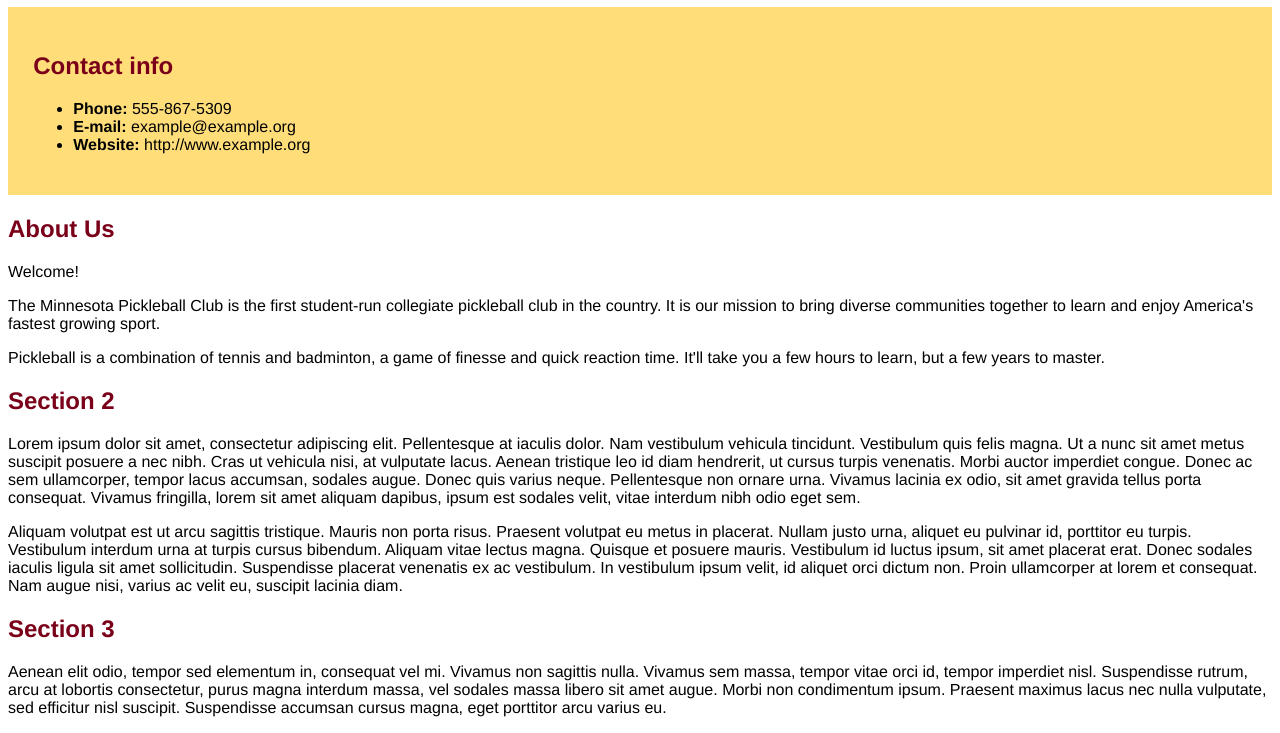
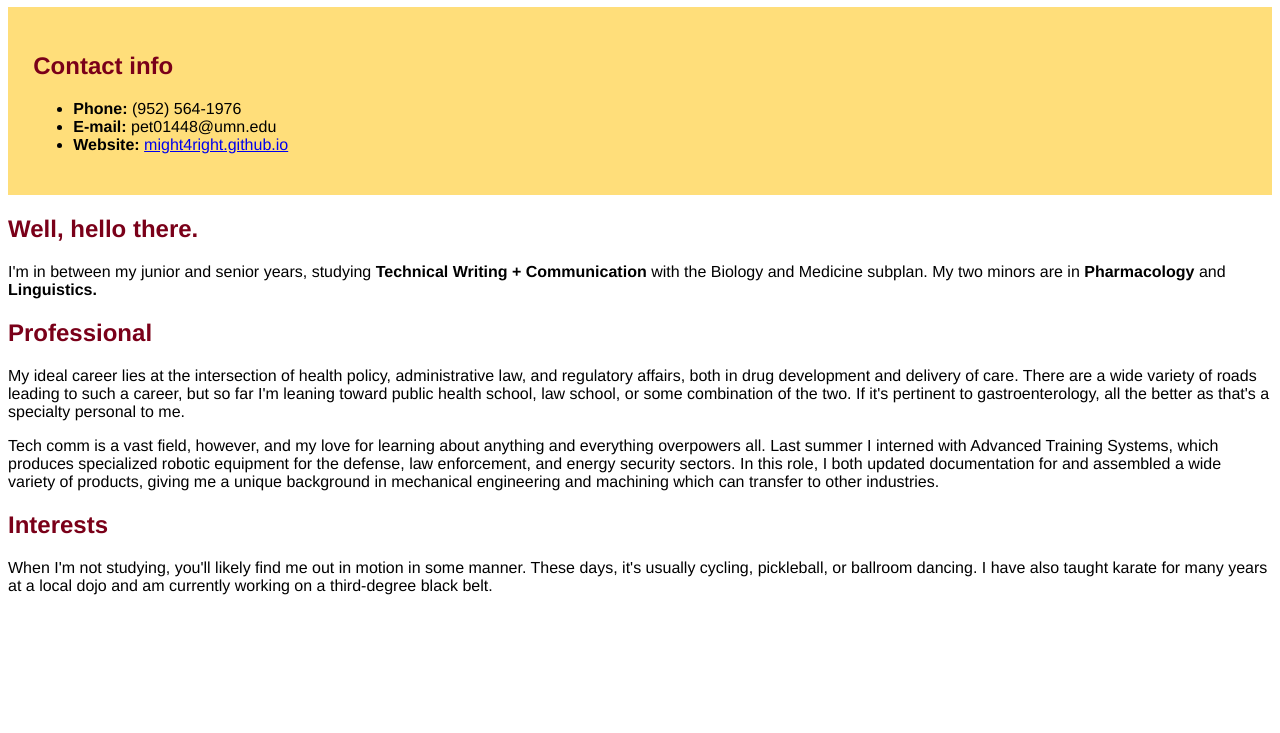
Before and after one commit to might4right/MN-Pickleball-Club, a plain HTML site: page index.html in a window 1280 px wide. Shown: the part 73-806 px from the top of the page. Drawn offline with Linux system fonts and the light colour scheme.

Commit message:
Update index.html

```diff
--- a/index.html
+++ b/index.html
@@ -1,39 +1,35 @@
 <!doctype html>
 <head>
-  <title>Homepage - University of Minnesota Pickleball Club</title>
+  <title>might4right</title>
   <link rel="stylesheet" type="text/css" href="styles.css">
 </head>
 
 <body>
 
-<h1>Minnesota Pickleball Club</h1>
+<h1>Max Peterson</h1>
 
 <div id="contact">
 <h2>Contact info</h2>
 <ul>
-  <li><strong>Phone:</strong> 555-867-5309</li>
-  <li><strong>E-mail:</strong> example@example.org</li>
-  <li><strong>Website:</strong> http://www.example.org</li>
+  <li><strong>Phone:</strong> (952) 564-1976</li>
+  <li><strong>E-mail:</strong> pet01448@umn.edu</li>
+  <li><strong>Website:</strong> <a href="might4right.github.io" title="the tip of tools">might4right.github.io</a></li>
 </ul>
 </div>
 
-<h2>About Us</h2>
+<h2>Well, hello there.</h2>
 
-<p>Welcome!</p>
+<p>I'm in between my junior and senior years, studying <b>Technical Writing + Communication</b> with the Biology and Medicine subplan. My two minors are in <b>Pharmacology</b> and <b>Linguistics.</b></p>
 
-<p>The Minnesota Pickleball Club is the first student-run collegiate pickleball club in the country. It is our mission to bring diverse communities together to learn and enjoy America's fastest growing sport.</p>
+<h2>Professional</h2>
 
-<p>Pickleball is a combination of tennis and badminton, a game of finesse and quick reaction time. It'll take you a few hours to learn, but a few years to master. </p>
+<p>My ideal career lies at the intersection of health policy, administrative law, and regulatory affairs, both in drug development and delivery of care. There are a wide variety of roads leading to such a career, but so far I'm leaning toward public health school, law school, or some combination of the two. If it's pertinent to gastroenterology, all the better as that's a specialty personal to me.</p>
 
-<h2>Section 2</h2>
+<p>Tech comm is a vast field, however, and my love for learning about anything and everything overpowers all. Last summer I interned with Advanced Training Systems, which produces specialized robotic equipment for the defense, law enforcement, and energy security sectors. In this role, I both updated documentation for and assembled a wide variety of products, giving me a unique background in mechanical engineering and machining which can transfer to other industries.</p>
 
-<p>Lorem ipsum dolor sit amet, consectetur adipiscing elit. Pellentesque at iaculis dolor. Nam vestibulum vehicula tincidunt. Vestibulum quis felis magna. Ut a nunc sit amet metus suscipit posuere a nec nibh. Cras ut vehicula nisi, at vulputate lacus. Aenean tristique leo id diam hendrerit, ut cursus turpis venenatis. Morbi auctor imperdiet congue. Donec ac sem ullamcorper, tempor lacus accumsan, sodales augue. Donec quis varius neque. Pellentesque non ornare urna. Vivamus lacinia ex odio, sit amet gravida tellus porta consequat. Vivamus fringilla, lorem sit amet aliquam dapibus, ipsum est sodales velit, vitae interdum nibh odio eget sem.</p>
+<h2>Interests</h2>
 
-<p>Aliquam volutpat est ut arcu sagittis tristique. Mauris non porta risus. Praesent volutpat eu metus in placerat. Nullam justo urna, aliquet eu pulvinar id, porttitor eu turpis. Vestibulum interdum urna at turpis cursus bibendum. Aliquam vitae lectus magna. Quisque et posuere mauris. Vestibulum id luctus ipsum, sit amet placerat erat. Donec sodales iaculis ligula sit amet sollicitudin. Suspendisse placerat venenatis ex ac vestibulum. In vestibulum ipsum velit, id aliquet orci dictum non. Proin ullamcorper at lorem et consequat. Nam augue nisi, varius ac velit eu, suscipit lacinia diam. </p>
-
-<h2>Section 3</h2>
-
-<p>Aenean elit odio, tempor sed elementum in, consequat vel mi. Vivamus non sagittis nulla. Vivamus sem massa, tempor vitae orci id, tempor imperdiet nisl. Suspendisse rutrum, arcu at lobortis consectetur, purus magna interdum massa, vel sodales massa libero sit amet augue. Morbi non condimentum ipsum. Praesent maximus lacus nec nulla vulputate, sed efficitur nisl suscipit. Suspendisse accumsan cursus magna, eget porttitor arcu varius eu.</p>
+<p>When I'm not studying, you'll likely find me out in motion in some manner. These days, it's usually cycling, pickleball, or ballroom dancing. I have also taught karate for many years at a local dojo and am currently working on a third-degree black belt.</p>
 
 </body>
 </html>
```
